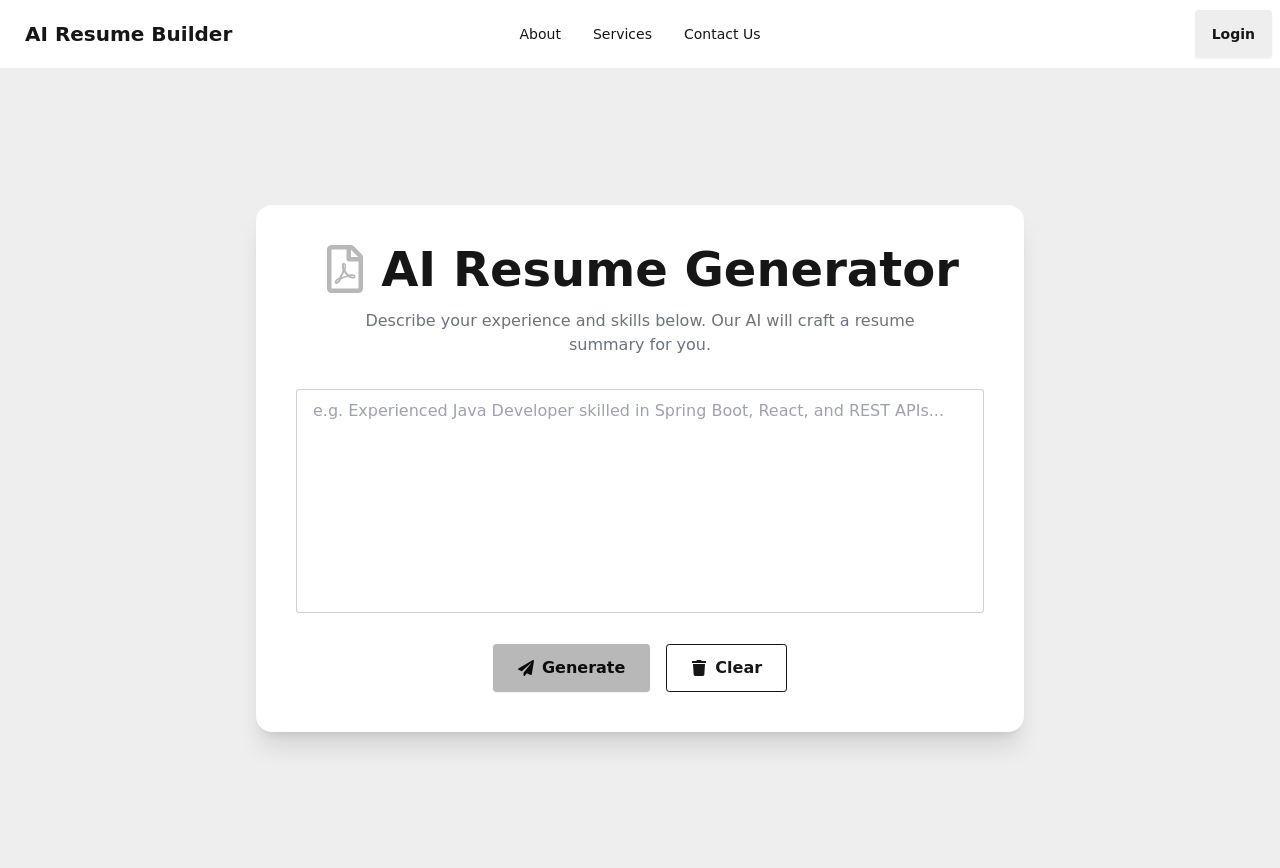
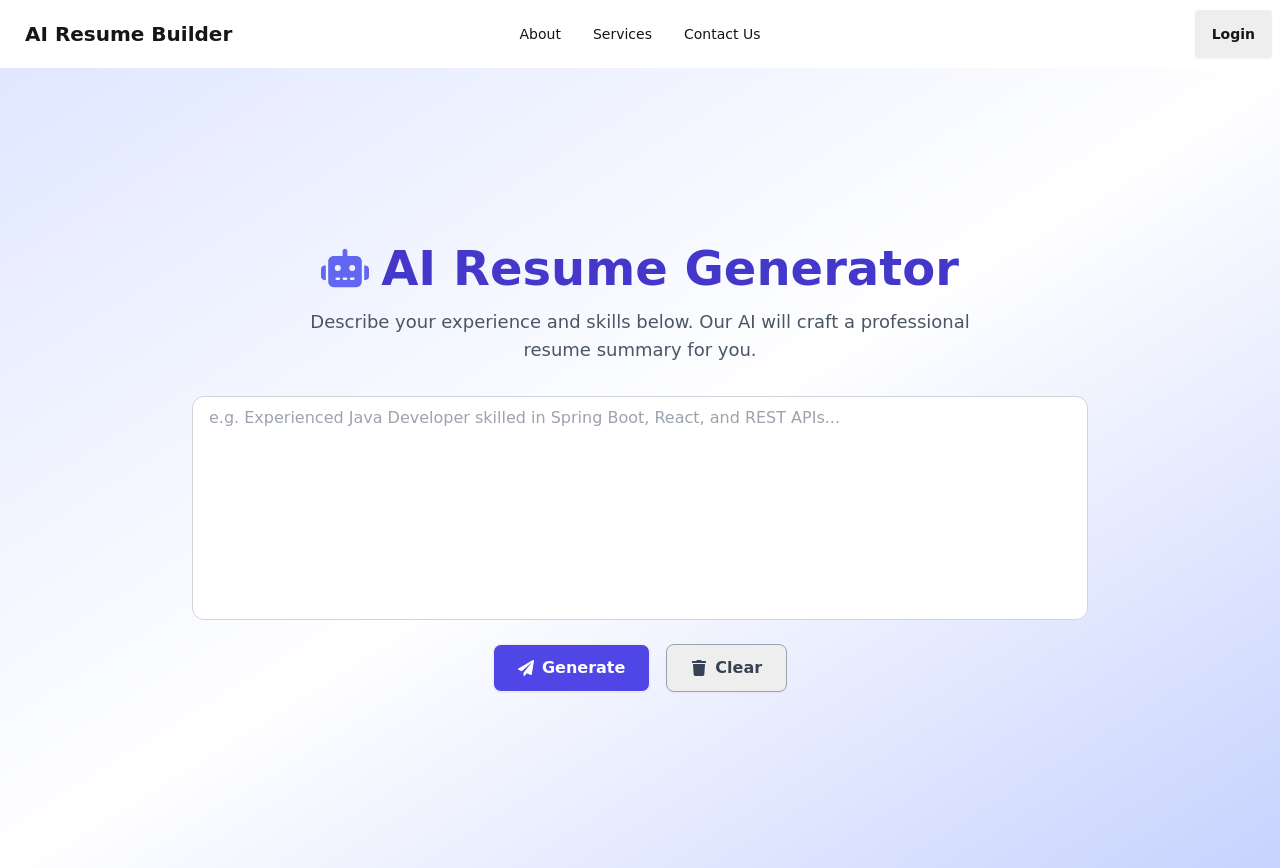
Before and after one commit to ShubhamKashyap45/ai-resume-builder, a React (Vite) app in the folder AI-Resume-Builder/resume-ai-frontend/: page /generate-resume in a window 1280 px wide. Built offline with nearby package versions, Linux system fonts and the light colour scheme.

Commit message:
update GenerateResume

```diff
--- a/AI-Resume-Builder/resume-ai-frontend/src/pages/GenerateResume.jsx
+++ b/AI-Resume-Builder/resume-ai-frontend/src/pages/GenerateResume.jsx
@@ -1,6 +1,6 @@
 import React, { useState } from "react";
 import { FaPaperPlane, FaTrash } from "react-icons/fa";
-import { FaRegFilePdf } from "react-icons/fa";
+import { FaRobot } from "react-icons/fa6";
 import { generateResume } from "../api/ResumeService";
 import toast from "react-hot-toast";
 import { useNavigate } from "react-router-dom";
@@ -18,14 +18,14 @@ const GenerateResume = () => {
       const response = await generateResume(description);
       console.log(response.data);
 
-      toast.success("Resume Generate Successfully", {
+      toast.success("Resume Generated Successfully", {
         duration: 3000,
         position: "top-center",
       });
 
       navigate("/resume-form", { state: { resumeData: response.data } });
     } catch (error) {
-      toast.error("Error while Generation Resume!");
+      toast.error("Error while Generating Resume!");
     } finally {
       setLoading(false);
       setDescription("");
@@ -37,40 +37,42 @@ const GenerateResume = () => {
   };
 
   return (
-    <div className="min-h-screen bg-base-200 flex items-center justify-center px-4 py-12">
-      <div className="w-full max-w-3xl bg-base-100 rounded-2xl shadow-xl p-10">
-        <h1 className="text-4xl md:text-5xl font-bold text-center mb-4 flex items-center justify-center gap-3">
-          <FaRegFilePdf className="text-primary" /> AI Resume Generator
+    <div className="h-screen w-screen bg-gradient-to-br from-indigo-100 via-white to-indigo-200 flex flex-col items-center justify-center p-6">
+      {/* Header */}
+      <h1 className="text-4xl md:text-5xl font-bold mb-4 flex items-center gap-3 text-indigo-700">
+        <FaRobot className="text-indigo-500" />
+        AI Resume Generator
       </h1>
-        <p className="text-center text-base text-gray-500 mb-8 max-w-xl mx-auto">
-          Describe your experience and skills below. Our AI will craft a resume
-          summary for you.
+      <p className="text-base md:text-lg text-gray-600 mb-8 max-w-2xl text-center">
+        Describe your experience and skills below. Our AI will craft a
+        professional resume summary for you.
       </p>
 
+      {/* Textarea */}
       <textarea
         disabled={loading}
-          className="textarea textarea-bordered w-full h-56 mb-6 resize-none text-base leading-relaxed bg-base-100"
+        className="textarea textarea-bordered w-full max-w-4xl h-56 mb-6 resize-none text-base leading-relaxed bg-white border border-gray-300 rounded-xl focus:outline-none focus:ring-2 focus:ring-indigo-400"
         placeholder="e.g. Experienced Java Developer skilled in Spring Boot, React, and REST APIs..."
         value={description}
         onChange={(e) => setDescription(e.target.value)}
       ></textarea>
 
-        <div className="flex justify-center gap-4">
+      {/* Buttons */}
+      <div className="flex gap-4">
         <button
           disabled={loading}
           onClick={handleGenerate}
-            className="btn btn-primary px-6 text-base font-semibold flex items-center gap-2"
+          className="btn bg-indigo-600 hover:bg-indigo-700 text-white px-6 text-base font-semibold flex items-center gap-2 rounded-lg"
         >
           {loading && <span className="loading loading-spinner"></span>}
           <FaPaperPlane /> Generate
         </button>
         <button
           onClick={handleClear}
-            className="btn btn-outline px-6 text-base font-semibold flex items-center gap-2"
+          className="btn border border-gray-400 text-gray-700 hover:bg-gray-100 px-6 text-base font-semibold flex items-center gap-2 rounded-lg"
         >
           <FaTrash /> Clear
         </button>
-        </div>
       </div>
     </div>
   );
--- a/AI-Resume-Builder/resume-ai-frontend/tailwind.config.js
+++ b/AI-Resume-Builder/resume-ai-frontend/tailwind.config.js
@@ -10,6 +10,6 @@ export default {
   },
   plugins: [daisyui, scrollbar, scrollbarHide],
   daisyui: {
-    themes: ["night", "wireframe", "cyberpunk"],
+    themes: ["wireframe", "cyberpunk"],
   },
 };
```
Lines whose indentation alone changed are shown as unchanged.
